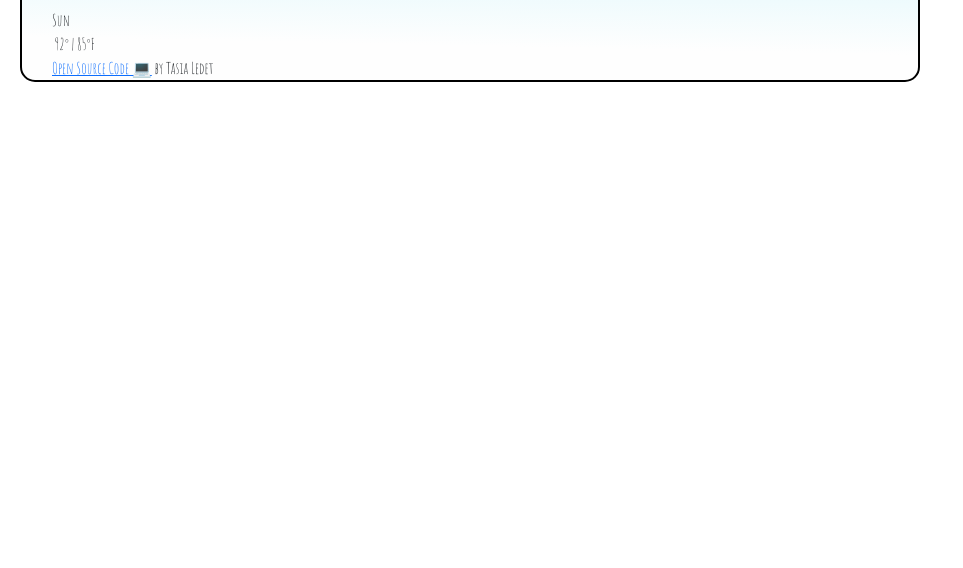
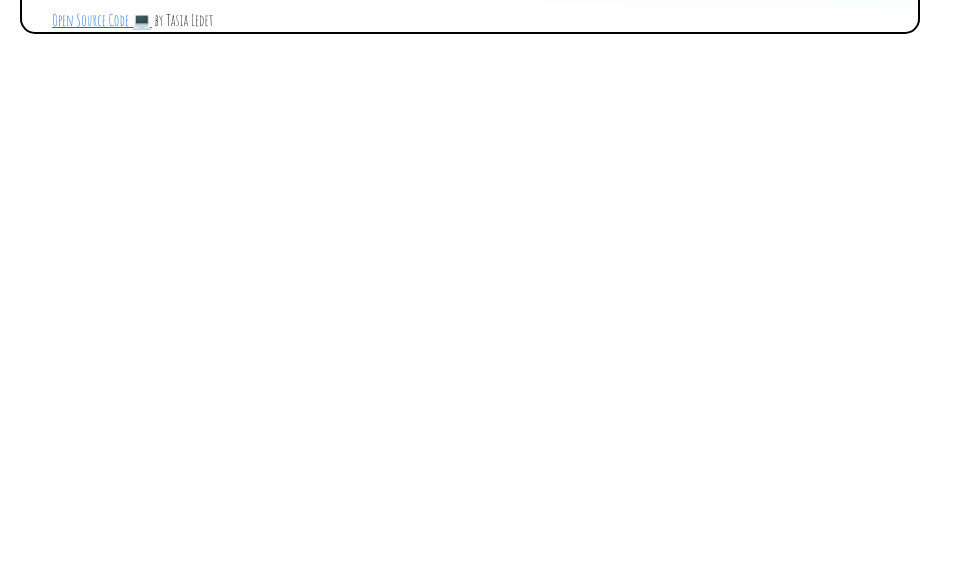
Before and after one commit to tasialedet/TCodes-weather-app, a plain HTML site: page index.html in a window 1280 px wide. Shown: the part 232-800 px from the top of the page, without its empty margins (0-963 px from the left). Drawn offline with nearby package versions, Linux system fonts and the light colour scheme.

Commit message:
Update forecast html

```diff
--- a/index.html
+++ b/index.html
@@ -54,16 +54,7 @@
 				</div>
 
 			</div>
-<div class = "weather-forecast" id = "weather-forecast">
-			<div class = "row">
-						<div class="col-2">
-							<span class = "sunday"> Sun </span> <div class = "weather-forecast-icon"> <img src = ""id = "forecast-pic"> <span class ="forecast-temp-max"> 92° </span> | <span class = "forecast-temp-min"> 85°F</span></div>
-
-
-
-				</div>
-				</div>
-</div>
+<div class = "weather-forecast" id = "weather-forecast"></div>
 <a href= "https://github.com/tasialedet/TCodes-weather-app">Open Source Code 💻</a> by Tasia Ledet
 			</div>
             </div>
```
